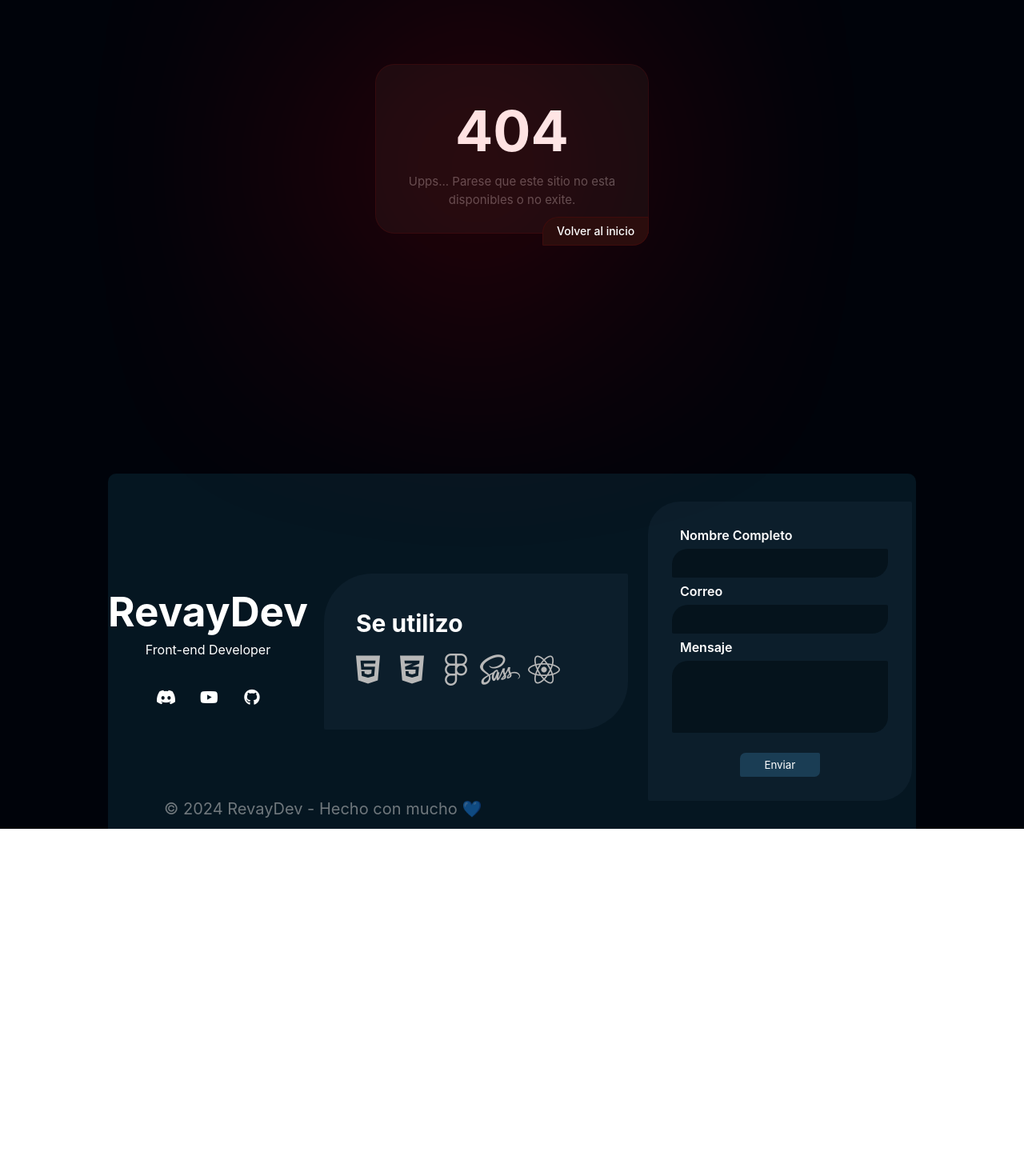
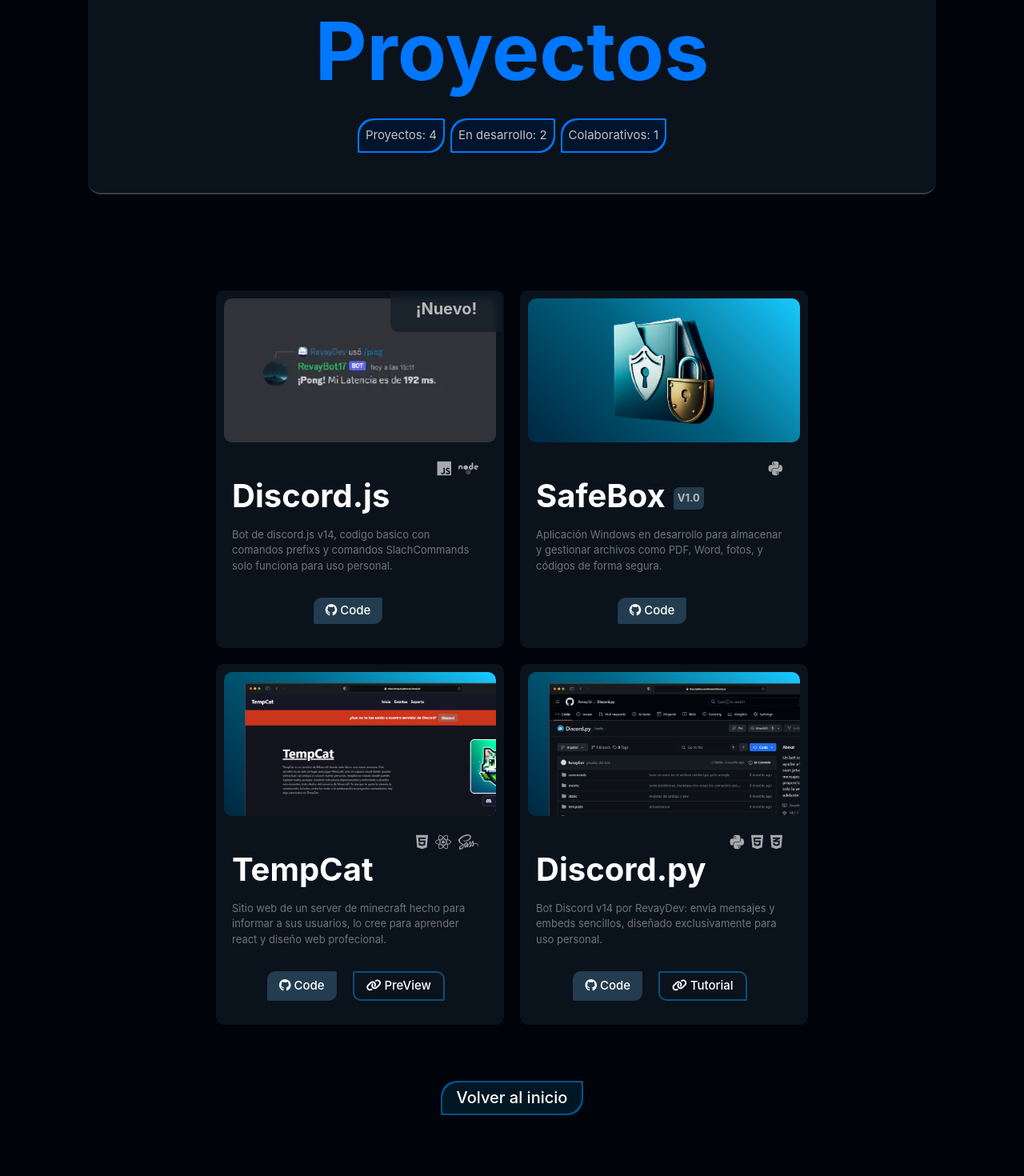
Before and after one commit to RevayDev/Web_RevayDev, a React (Vite) app: page /proyectos in a window 1280 px wide. Shown: the part 120-1590 px from the top of the page at 80% size. Before the commit the page ends 1156 px from the top, so only its background shows below. Built offline with nearby package versions, Linux system fonts and the light colour scheme; a web font is replaced by a local one.

Commit message:
Agrege la pagina de proyectos y mejore el apartado visual

```diff
--- a/src/App.jsx
+++ b/src/App.jsx
@@ -2,7 +2,10 @@
 import './assets/stylesheets/App.scss'
 import Inicio  from './pages/Inicio'
 import Nav from './Nav.jsx'
+import Footer from './assets/components/Footer.jsx'
 import Error from './pages/404.jsx'
+import Proyectos from './pages/Proyectos.jsx'
+
 import { Routes, Route } from 'react-router-dom'
 
 function App() {
@@ -12,10 +15,11 @@
     <Nav />
   <Routes  scrollBehavior="smooth">
     <Route index path="/" element={<Inicio />} />
+    <Route path="/proyectos" element={<Proyectos />} />
     <Route path="*" element={<Error />} />
 
   </Routes>
-
+<Footer></Footer>
 
   </div>
   )
--- a/src/assets/components/styles/Habilidades_rapidas.scss
+++ b/src/assets/components/styles/Habilidades_rapidas.scss
@@ -34,6 +34,7 @@
      font-size: 15px;
      font-weight:500;
      gap: 5px;
+     color: #505050;
 
 
  }
--- a/src/assets/components/styles/correoCopy.scss
+++ b/src/assets/components/styles/correoCopy.scss
@@ -49,6 +49,10 @@
       top: 80px;
       font-size: 10px;
       height: 15px;
+      justify-content: center;
+      display: flex;
+      align-items: center;
+      text-align: center;
       padding:  10px 10px;
       background:  #354F604D;
       backdrop-filter: var(--trasparenteBorroso);
@@ -63,6 +67,10 @@
       &::after{
         position: absolute;
         display: block;
+        display: flex;
+        justify-content: center;
+        align-items: center;
+        text-align: center;
         content: "";
       bottom: 40px;
       backdrop-filter: var(--trasparenteBorroso);
@@ -97,3 +105,11 @@
     background: var(--color_secundario);
   border: none;
   }
+
+  @media (max-width: 700px) {
+    .copy_botom{
+    .GUI{
+      top: 66px;
+    }
+  }
+  }
--- a/src/assets/components/styles/proyectoCard.scss
+++ b/src/assets/components/styles/proyectoCard.scss
@@ -21,8 +21,8 @@
     transition: ease-in-out;
 
     border-radius: 10px;
+
     width: min(340px, 95% );
-
     transition: 0.3s;
     align-items: center;
     text-align: center;
@@ -52,10 +52,9 @@
     width: 100px;
     right: -2px;
     top: -3px;
-    background: #8a8a8a0c;
+    background: var(--fondo_costraste);
     backdrop-filter: blur(5px);
     margin: 5px 4px;
-    box-shadow: inset 9px -5px 12px 0px #19c9ff;
     border-top-right-radius: 7.9px;
     border-bottom-left-radius: 10px;
   z-index: 30;
@@ -248,6 +247,9 @@
       width: 100%;
 
     }
+.proyecto__carta{
+  width: min(100% );
+}
 
     .proyecto_card{
       display: flex;
@@ -259,6 +261,7 @@
       gap: 20px;
       transition: 0.3s;
       top: 50px;
+
       width: 740px;
       .proyecto__interior{
         position: relative;
--- a/src/assets/components/styles/titulo.scss
+++ b/src/assets/components/styles/titulo.scss
@@ -4,6 +4,8 @@
     width: 100%;
     justify-content: center;
     align-items: center;
+    margin-bottom: 70px;
+    margin-top: 20px;
 }
 
 .titulo{
--- a/src/assets/stylesheets/App.scss
+++ b/src/assets/stylesheets/App.scss
@@ -145,6 +145,7 @@
 
 .text_all{
   font-size: 50px;
+  font-weight: bold;
 }
 
 .text__hola{
@@ -612,10 +613,16 @@
      }
   }
 
-  .header p{
+  .header {
     font-size: 30px;
     line-height: 2rem;
+
    }
+   .text_all{
+    font-size: 40px;
+    font-weight: bold;
+  }
+
    .text__name{
     font-size: 45px;
    }
--- a/src/assets/stylesheets/Formulario.scss
+++ b/src/assets/stylesheets/Formulario.scss
@@ -22,7 +22,7 @@
     background-color: #05131c;
     border: none;
     border-radius: 20px 2px;
-    width: 250px;
+    width: 300px;
     padding: 10px;
     margin: 5px auto;
   }
@@ -38,8 +38,9 @@
     transition: 0.5s;
 border: none;
     border-radius: 7px 2px;
-    padding: 7px 10px;
-    width: 100px;
+    padding: 10px 2px;
+    width: 270px;
+    font-weight: bold;
     align-self: center;
   }
 
@@ -74,4 +75,5 @@
   .contacto__formulario{
     margin-bottom: 40px;
   }
+
 }
--- a/src/assets/stylesheets/Nav.scss
+++ b/src/assets/stylesheets/Nav.scss
@@ -123,7 +123,7 @@
         text-align: center;
         justify-content: center;
         display: flex;
-        flex-direction: column;
+        flex-flow: row wrap;
         opacity: 0;
 
     }
@@ -169,11 +169,10 @@
       background:var(--fondo_nav);
       backdrop-filter: var(--trasparenteBorroso);
 
-   height: 110px;
    border-bottom-left-radius: 1.5rem;
    border-bottom-right-radius: 1.5rem;
       transition: 0.2s;
-    height:340px;
+    height:220px;
 
 
 }
--- a/src/assets/stylesheets/PaginasRandom.scss
+++ b/src/assets/stylesheets/PaginasRandom.scss
@@ -1,9 +1,12 @@
 
-
+.page__proyectos{
+  margin-top: 120px;
+}
 .Titulo__Page{
-    color: var(--color_secundario);
+    color: var(--color_primario);
     font-size: 100px;
     line-height: 3rem;
+    margin-bottom: 40px;
   }
 
 
@@ -60,6 +63,12 @@
   padding: 10px;
   border-radius: 20px 2px;
   background: var(--color_primario);
+
+  & span{
+position: relative;
+z-index: 10;
+color: rgb(194, 194, 194);
+  }
 }
 
 .Parte::after{
--- a/src/pages/Inicio.jsx
+++ b/src/pages/Inicio.jsx
@@ -227,6 +227,11 @@
         />
 
       </article>
+
+      <div className="caja">
+
+       <NavHashLink to="/proyectos"> <button className="BotomMasInformacion" onClick={handleClick}><span>Volver al inicio</span></button></NavHashLink>
+       </div>
           </section>
 </div>
 <div  id="habilidades"></div>
@@ -284,7 +289,7 @@
           <p className="sobremi_descripcion">
           Mi nombre es <span className="resaltar">Roberto Jimenez</span> tambien conocido como RevayDev soy un joven de 17 años y soy de nacionalidad colombiana.
           <br/> <br/>
-poseo una gran capacidad para <span className="resaltar">trabajar en equipo como de manera independiente. </span>
+poseo una gran capacidad para <span className="resaltar">trabajar en equipo o como de manera independiente. </span>
 Me apasiona aprender y estoy constantemente buscando formas de mejorar mis habilidades.<br/><br/>
 
 Destaco por mi habilidad para asimilar rápidamente nuevos conocimientos y aplicarlos eficientemente en cualquier tarea que se me asigne o enseñe.
@@ -298,7 +303,7 @@
 
             </div>
             <div className="img">
-<img src="img/RevayDev.png" alt="" />
+<img src="img/RevayDev.png" alt="RevayDev" />
 </div>
           </div>
           <CorreoCopy initialEmail= "revaydev17@gmail.com" />
--- a/src/pages/Proyectos.jsx
+++ b/src/pages/Proyectos.jsx
@@ -1,7 +1,6 @@
 import React from 'react'
-import ProyectoCard from "../components/ProyectoCard";
-import Footer from '../components/Footer';
-import "../stylesheets/PaginasRandom.scss";
+import ProyectoCard from "../assets/components/ProyectoCard";
+import "../assets/stylesheets/PaginasRandom.scss";
 import { NavHashLink } from 'react-router-hash-link';
 
 export default function Error() {
@@ -32,8 +31,8 @@
       </div>
 
 </header>
-
-        <section className="proyectos" id="proyecto">
+       <div className='contenedor'>
+        <section className="proyectos page__proyectos" id="proyecto">
 
 
           <article className="proyecto__carta">
@@ -59,8 +58,9 @@
             <ProyectoCard
               titulo="Discord.js"
               descripcion="Bot de discord.js v14, codigo basico con comandos prefixs y comandos SlachCommands solo funciona para uso personal."
-              texto_url1="Codigo"
+              texto_url1="Code"
               url1="https://github.com/revay3d/Discord.js"
+              icono_url1= {<i class="fa-brands fa-github"></i>  }
               codigo={true}
             />
           </article>
@@ -75,7 +75,6 @@
           />
 <div className="proyecto__informacion">
 
-  <div className="proyecto__version"><span>Version 1.0</span></div>
           <div className="proyecto__lenguajes">
             <i className="fa-brands fa-python"></i>
 
@@ -86,28 +85,64 @@
         <ProyectoCard
           titulo="SafeBox"
           descripcion="Aplicación Windows en desarrollo para almacenar y gestionar archivos como PDF, Word, fotos, y códigos de forma segura."
-              texto_url1="Codigo"
+          texto_url1="Code"
+          icono_url1= {<i class="fa-brands fa-github"></i>  }
+          vercion={ <span className='proyecto__version'>V1.0</span> }
           url1="https://github.com/revay3d/SafeBox"
           codigo={true}
         />
       </article>
 
       <article className="proyecto__carta">
+
     <div>
       <img
         className="proyecto__imagen"
-                src="img/discord.webp"
+        src="img/TempCat.png"
+        alt="SafeBox"
+      />
+<div className="proyecto__informacion">
+
+      <div className="proyecto__lenguajes">
+      <i className="fa-brands fa-html5"></i>
+
+        <i className="fa-brands fa-react"></i>
+        <i className="fa-brands fa-sass"></i>
+      </div>
+      </div>
+    </div>
+
+    <ProyectoCard
+      titulo="TempCat"
+      descripcion="Sitio web de un server de minecraft hecho para informar a sus usuarios, lo cree para aprender react y diseño web profecional."
+      texto_url1="Code"
+      icono_url1= {<i class="fa-brands fa-github"></i>  }
+      url1="https://github.com/revay3d/TempCat"
+      codigo={true}
+
+      texto_url2="PreView"
+      icono_url2= {<i class="fa-solid fa-link"></i>  }
+      url2="https://revay3d.github.io/TempCat/"
+      info={true}
+    />
+  </article>
+
+  <article className={`proyecto__carta `}>
+
+
+    <div>
+      <img
+        className="proyecto__imagen"
+        src="img/BotPy.png"
         alt="Discord.py"
       />
+<div className="proyecto__informacion">
 
-            <div className="proyecto__informacion">
-            <div className="proyecto__version"><span>Version 1.2</span></div>
 <div className="proyecto__lenguajes">
+<i className="fa-brands fa-python"></i>
 
-              <i className="fa-brands fa-python"></i>
       <i className="fa-brands fa-html5"></i>
       <i className="fa-brands fa-css3-alt"></i>
-
       </div>
       </div>
     </div>
@@ -115,47 +150,17 @@
     <ProyectoCard
       titulo="Discord.py"
       descripcion="Bot Discord v14 por RevayDev: envía mensajes y embeds sencillos, diseñado exclusivamente para uso personal."
-              texto_url1="Codigo"
+      texto_url1="Code"
+      icono_url1= {<i class="fa-brands fa-github"></i>  }
       url1="https://github.com/revay3d/Discord.py"
+      codigo={true}
+
       texto_url2="Tutorial"
+      icono_url2= {<i class="fa-solid fa-link"></i>  }
       url2="https://youtu.be/g-XOB3019QU?si=MsZelB_tcek0QNcO"
       info={true}
-              codigo={true}
-            />
-          </article>
-
-          <article className="proyecto__carta">
-            <div>
-
-              <img
-                className="proyecto__imagen"
-                src="img/TempCat.webp"
-                alt="Card_Contacto"
-              />
- <div className="proyecto__informacion">
-  <span></span>
-              <div className="proyecto__lenguajes">
-                <i className="fa-brands fa-html5"></i>
-                <i className="fa-brands fa-css3-alt"></i>
-                <i className="fa-brands fa-react"></i>
-                <i className="fa-brands fa-node"></i>
-              </div>
-              </div>
-            </div>
-
-            <ProyectoCard
-              titulo="TempCat"
-              descripcion="Sitio web de un server de minecraft hecho para informar a sus usuarios, lo cree para aprender react y diseño web profecional."
 
 
-
-              texto_url1="Codigo"
-              url1="https://github.com/revay3d/TempCat"
-              codigo={true}
-              info={true}
-
-              texto_url2="Visitar"
-              url2="https://revay3d.github.io/TempCat"
     />
 
   </article>
@@ -164,11 +169,13 @@
 
 
         </section>
+
+        </div>
         <div className="caja">
 
        <NavHashLink to="/"> <button className="BotomMasInformacion" onClick={handleClick}><span>Volver al inicio</span></button></NavHashLink>
        </div>
-        <Footer/>
+
 
    </div>
   )
```
Lines whose indentation alone changed are shown as unchanged.
